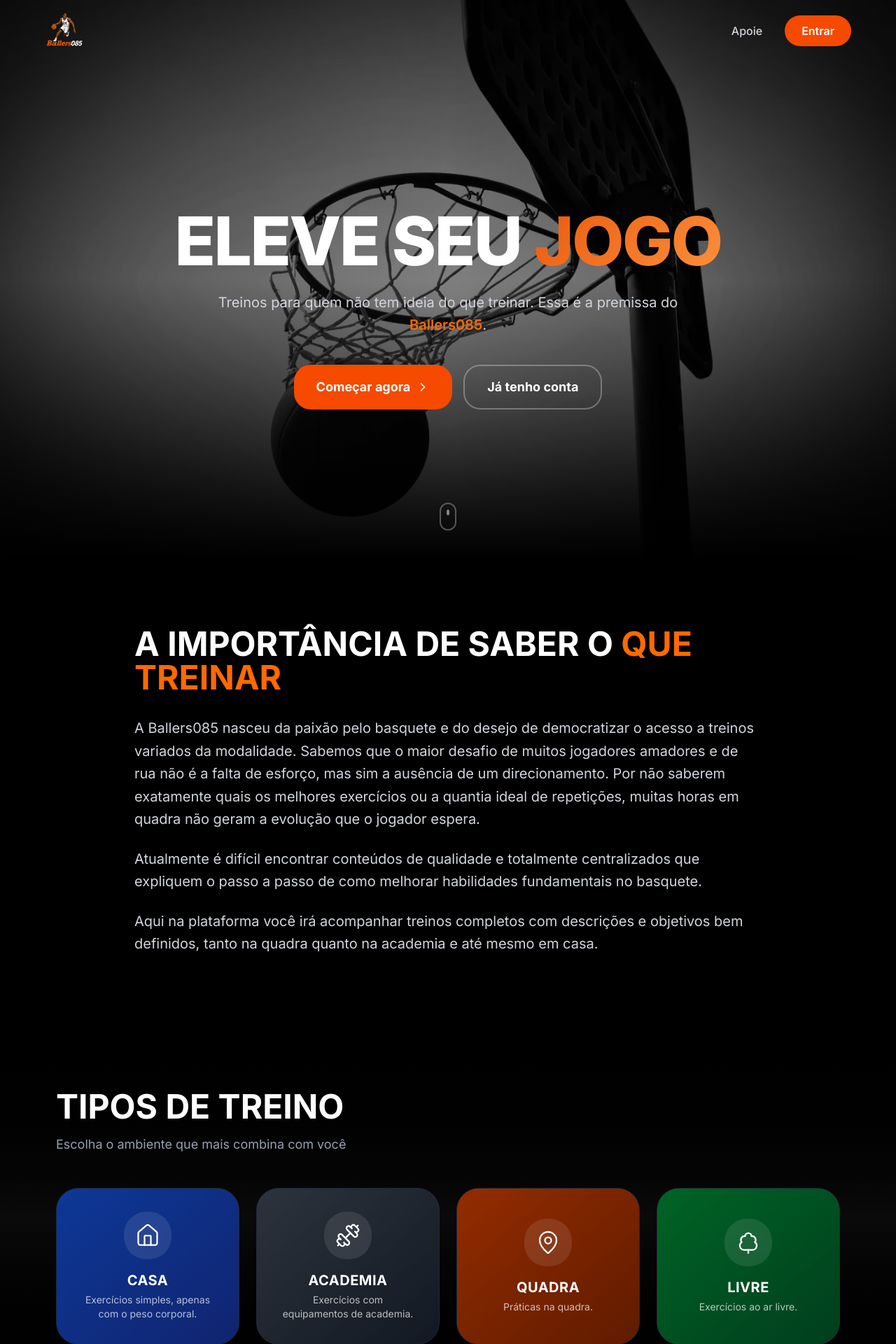
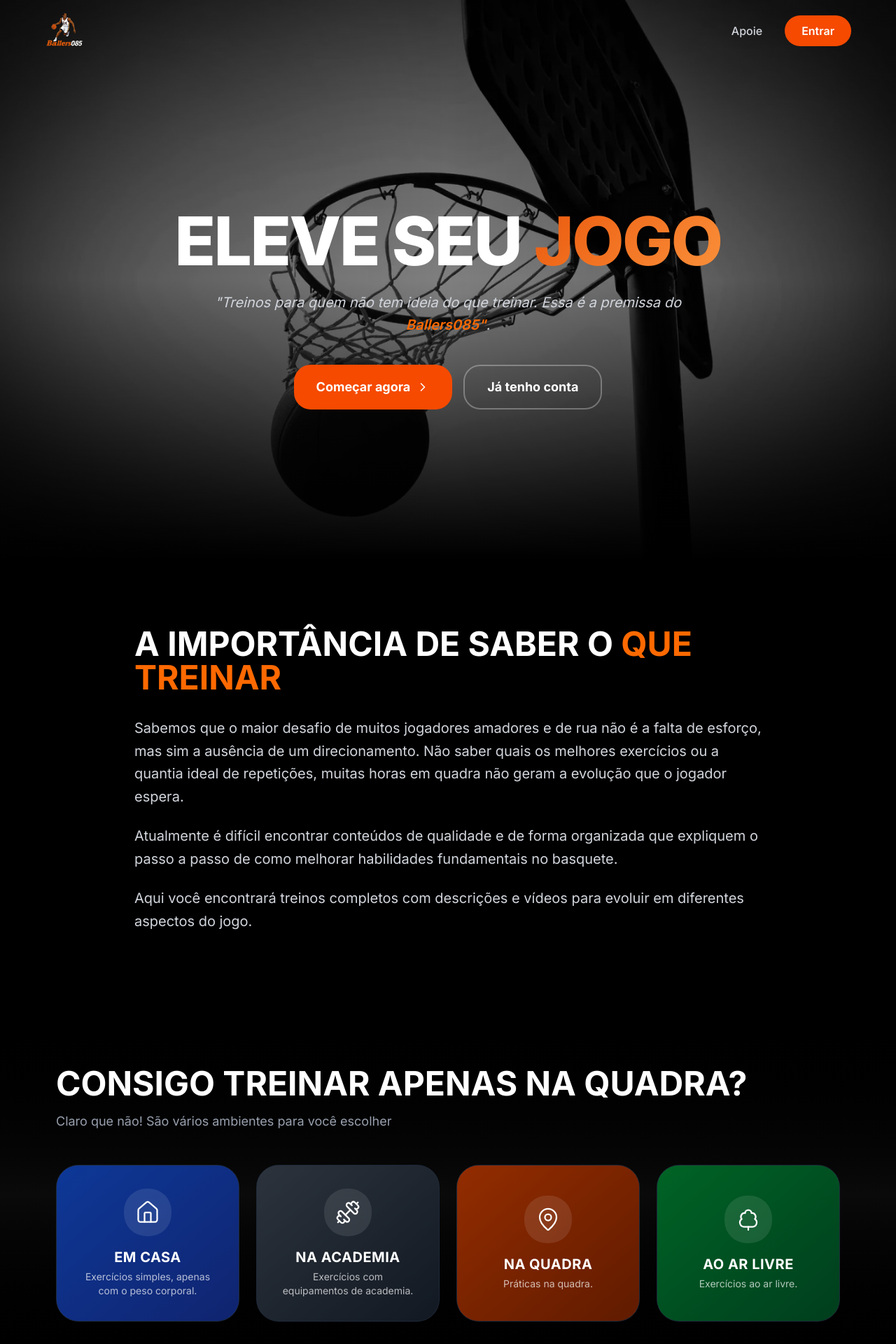
Before and after one commit to JackDev085/hooper-land-frontend, a React (Vite) app: page / in a window 1280 px wide. Shown: the top 1920 px of the page at 70% size. Built offline with nearby package versions, Linux system fonts and the light colour scheme.

Commit message:
add: adicionando video informativo dos treinos para a hero section

```diff
--- a/src/pages/Home.jsx
+++ b/src/pages/Home.jsx
@@ -14,25 +14,25 @@
   // Categorias com ícones SVG em vez de imagens pesadas
   const categories = [
     {
-      name: "Casa",
+      name: "Em casa",
       icon: HomeIcon,
       gradient: "from-blue-600 to-blue-800",
       description: "Exercícios simples, apenas com o peso corporal.",
     },
     {
-      name: "Academia",
+      name: "Na academia",
       icon: Dumbbell,
       gradient: "from-gray-600 to-gray-800",
       description: "Exercícios com equipamentos de academia.",
     },
     {
-      name: "Quadra",
+      name: "Na quadra",
       icon: MapPin,
       gradient: "from-orange-600 to-orange-800",
       description: "Práticas na quadra.",
     },
     {
-      name: "Livre",
+      name: "Ao ar Livre",
       icon: TreeDeciduous,
       gradient: "from-green-600 to-green-800",
       description: "Exercícios ao ar livre.",
@@ -42,7 +42,7 @@
   return (
     <div className="w-full min-h-screen bg-black text-white">
       {/* HERO SECTION */}
-      <section className="relative w-full min-h-[100dvh] flex items-center justify-center overflow-hidden">
+      <section className="relative w-full h-dvh flex items-center justify-center overflow-hidden">
         {/* Background image with parallax effect */}
         <picture className="absolute inset-0 w-full h-full">
           <source media="(min-width: 768px)" srcSet="/hero-c.webp" type="image/webp" />
@@ -77,10 +77,16 @@
               Eleve Seu <span className="text-gradient">Jogo</span>
             </h1>
 
-            <p className="text-lg md:text-xl max-w-2xl mx-auto mb-10 text-gray-300 leading-relaxed">
-              Treinos para quem não tem ideia do que treinar. Essa é a premissa
+
+
+            <video className="rounded-md mb-4 md:hidden" autoPlay loop muted playsInline>
+              <source fetchPriority="high" src="hero.webm" type="video/webm" />
+            </video>
+
+            <p className="text-lg italic md:text-xl max-w-2xl mx-auto mb-10 text-gray-300 leading-relaxed">
+              "Treinos para quem não tem ideia do que treinar. Essa é a premissa
               do{" "}
-              <span className="text-orange-500 font-semibold">Ballers085</span>
+              <span className="text-orange-500 font-semibold">Ballers085"</span>
               .
             </p>
 
@@ -138,12 +144,13 @@
           </div>
         </div>
 
-        {/* Scroll indicator */}
+        {/* Scroll indicator
         <div className="absolute bottom-8 left-1/2 -translate-x-1/2 animate-bounce">
           <div className="w-6 h-10 border-2 border-white/30 rounded-full flex justify-center pt-2">
             <div className="w-1 h-2 bg-white/50 rounded-full animate-pulse" />
           </div>
         </div>
+        */}
       </section>
 
       {/* SOBRE SECTION */}
@@ -154,22 +161,21 @@
             <span className="text-orange-500">que Treinar</span>
           </h2>
           <p className="text-gray-300 text-lg md:text-xl leading-relaxed">
-            A Ballers085 nasceu da paixão pelo basquete e do desejo de
-            democratizar o acesso a treinos variados da modalidade. Sabemos que
+            Sabemos que
             o maior desafio de muitos jogadores amadores e de rua não é a falta
             de esforço, mas sim a ausência de um direcionamento.
-            Por não saberem exatamente quais os melhores exercícios ou a quantia
+            Não saber quais os melhores exercícios ou a quantia
             ideal de repetições, muitas horas em quadra não geram a evolução que
             o jogador espera.
           </p>
           <p className="text-gray-300 text-lg md:text-xl leading-relaxed">
-            Atualmente é difícil encontrar conteúdos de qualidade e totalmente
-            centralizados que expliquem o passo a passo de como melhorar habilidades fundamentais
+            Atualmente é difícil encontrar conteúdos de qualidade e de forma
+            organizada que expliquem o passo a passo de como melhorar habilidades fundamentais
             no basquete.
           </p>
           <p className="text-gray-300 text-lg md:text-xl leading-relaxed">
-            Aqui na plataforma você irá acompanhar treinos completos com
-            descrições e objetivos bem definidos, tanto na quadra quanto na academia e até mesmo em casa.
+            Aqui você encontrará treinos completos com
+            descrições e vídeos para evoluir em diferentes aspectos do jogo.
           </p>
         </div>
       </section>
@@ -181,10 +187,10 @@
       >
         <div className="max-w-6xl mx-auto">
           <h2 className="text-4xl md:text-5xl font-bold mb-4 uppercase">
-            Tipos de Treino
+            Consigo treinar apenas na quadra?
           </h2>
           <p className="text-gray-400 mb-12 text-lg">
-            Escolha o ambiente que mais combina com você
+            Claro que não! São vários ambientes para você escolher
           </p>
 
           <div className="grid grid-cols-1 sm:grid-cols-2 lg:grid-cols-4 gap-6">
```
Also changed, not shown: src/index.css (+24 -11 lines), 1 other file (tests, documents, lock files or other folders).
